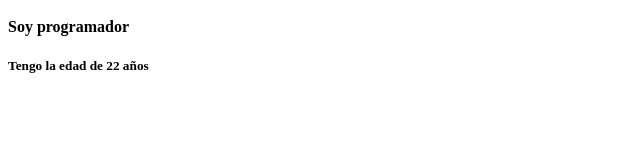
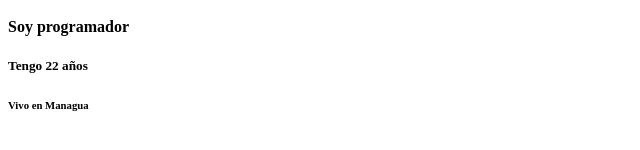
Before and after one commit to diazzepeda/PracticaGit, a plain HTML site: page PracticaGit/index.html in a window 1280 px wide. Shown: the part 152-302 px from the top of the page, without its empty margins (0-640 px from the left). Drawn offline with Linux system fonts and the light colour scheme.

Commit message:
Creamos H6

```diff
--- a/PracticaGit/index.html
+++ b/PracticaGit/index.html
@@ -14,6 +14,7 @@
     <h2>Mi nombre es: Aarón</h2>
     <h3>Mi apellido es: Díaz</h3>
     <h4>Soy programador</h4>
-    <h5>Tengo la edad de 22 años</h5>
+    <h5>Tengo 22 años</h5>
+    <H6>Vivo en Managua</H6>
 </body>
 </html>
```
